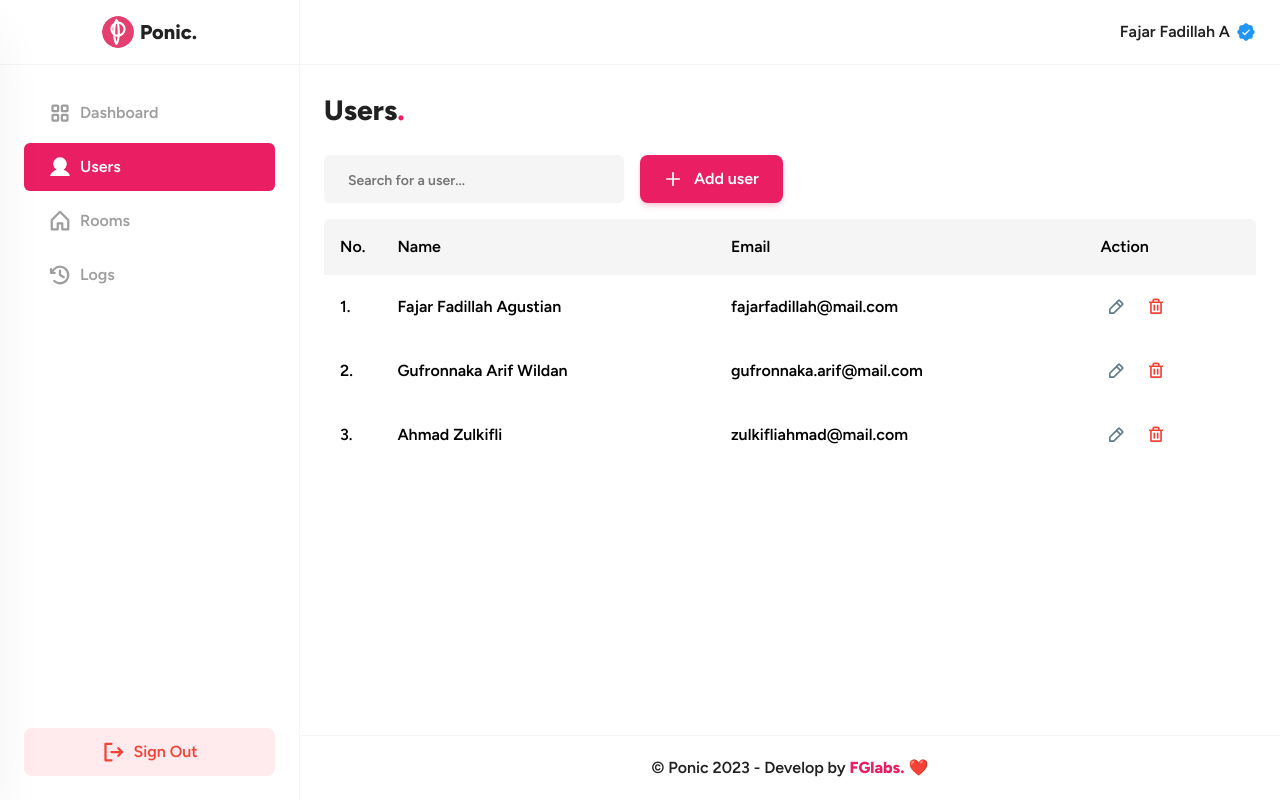
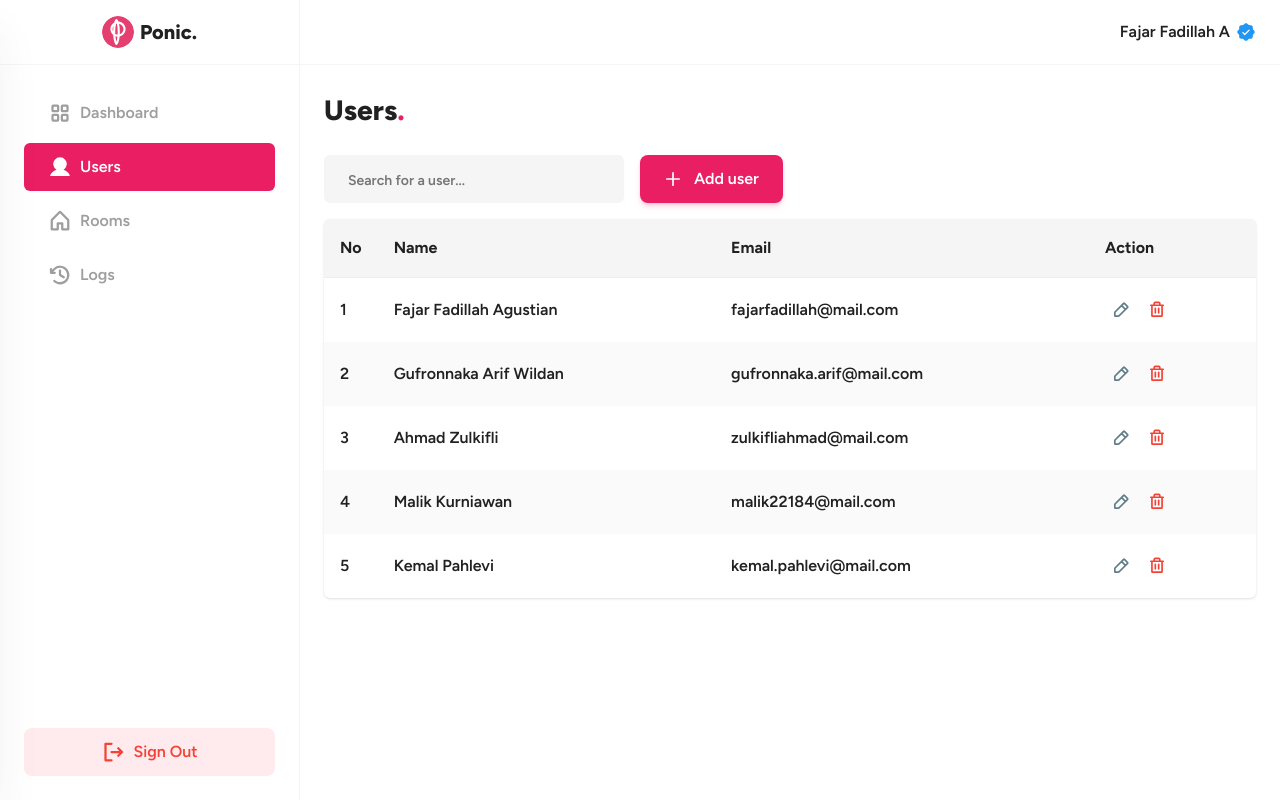
Before and after one commit to fajarfadillahh/dashboard-ponic-voting-web-application, a Next.js app: page /users in a window 1280 px wide. Built offline with nearby package versions, Linux system fonts and the light colour scheme.

Commit message:
fix table users page

```diff
--- a/components/Layout.jsx
+++ b/components/Layout.jsx
@@ -21,7 +21,7 @@ export default function Layout({ children }) {
           {children}
         </main>
 
-        <Footer />
+        {/* <Footer /> */}
       </div>
     </div>
   );
--- a/pages/users.jsx
+++ b/pages/users.jsx
@@ -1,5 +1,5 @@
 import Head from "next/head";
-import { Button, IconButton } from "@material-tailwind/react";
+import { Button, Card, IconButton, Typography } from "@material-tailwind/react";
 import { Plus, Trash, PencilSimple } from "@phosphor-icons/react";
 
 // import components
@@ -8,7 +8,9 @@ import Title from "@/components/Title";
 import Form from "@/components/Form";
 
 export default function Users() {
-  const data = [
+  const TABLE_HEAD = ["No", "Name", "Email", "Action"];
+
+  const TABLE_DATA = [
     {
       id: Date.now(),
       name: "Fajar Fadillah Agustian",
@@ -23,6 +25,16 @@ export default function Users() {
       id: Date.now(),
       name: "Ahmad Zulkifli",
       email: "zulkifliahmad@mail.com",
+    },
+    {
+      id: Date.now(),
+      name: "Malik Kurniawan",
+      email: "malik22184@mail.com",
+    },
+    {
+      id: Date.now(),
+      name: "Kemal Pahlevi",
+      email: "kemal.pahlevi@mail.com",
     },
   ];
 
@@ -52,34 +64,44 @@ export default function Users() {
               </Button>
             </div>
 
-            <div className="overflow-x-scroll scrollbar-hide">
-              <table className="w-[1000px] table-auto lg:w-full">
+            <Card className="overflow-x-scroll rounded-md shadow scrollbar-hide">
+              <table className="w-[1000px] table-auto text-left lg:w-full">
                 <thead className="bg-gray-100">
-                  <tr className="rounded-t-md">
-                    <th className="w-[50px] rounded-tl-md p-4 text-left font-semibold">
-                      No.
-                    </th>
-                    <th className="p-4 text-left font-semibold">Name</th>
-                    <th className="p-4 text-left font-semibold">Email</th>
-                    <th className="rounded-tr-md p-4 text-left font-semibold">
-                      Action
-                    </th>
+                  <tr>
+                    {TABLE_HEAD.map((head, index) => {
+                      return (
+                        <th
+                          key={index}
+                          className="border-b border-gray-200 bg-gray-100 p-4"
+                        >
+                          <Typography className="font-bold text-gray-900">
+                            {head}
+                          </Typography>
+                        </th>
+                      );
+                    })}
                   </tr>
                 </thead>
                 <tbody>
-                  {data.map((user, index) => {
+                  {TABLE_DATA.map((user, index) => {
                     return (
-                      <tr key={index}>
-                        <td className="w-[50px] p-4 text-left font-semibold">
-                          {index + 1}.
+                      <tr key={index} className="even:bg-gray-50">
+                        <td className="w-[50px] p-4">
+                          <Typography className="font-semibold text-gray-900">
+                            {index + 1}
+                          </Typography>
                         </td>
-                        <td className="p-4 text-left font-semibold">
-                          {user.name}
+                        <td className="p-4">
+                          <Typography className="font-semibold text-gray-900">
+                            {user.name}
+                          </Typography>
                         </td>
-                        <td className="p-4 text-left font-semibold">
-                          {user.email}
+                        <td className="p-4">
+                          <Typography className="font-semibold text-gray-900">
+                            {user.email}
+                          </Typography>
                         </td>
-                        <td className="inline-flex items-center gap-2 p-4 text-left font-semibold">
+                        <td className="inline-flex items-center gap-1 p-4">
                           <IconButton
                             size="sm"
                             variant="text"
@@ -96,7 +118,7 @@ export default function Users() {
                   })}
                 </tbody>
               </table>
-            </div>
+            </Card>
           </div>
         </section>
       </Layout>
```
